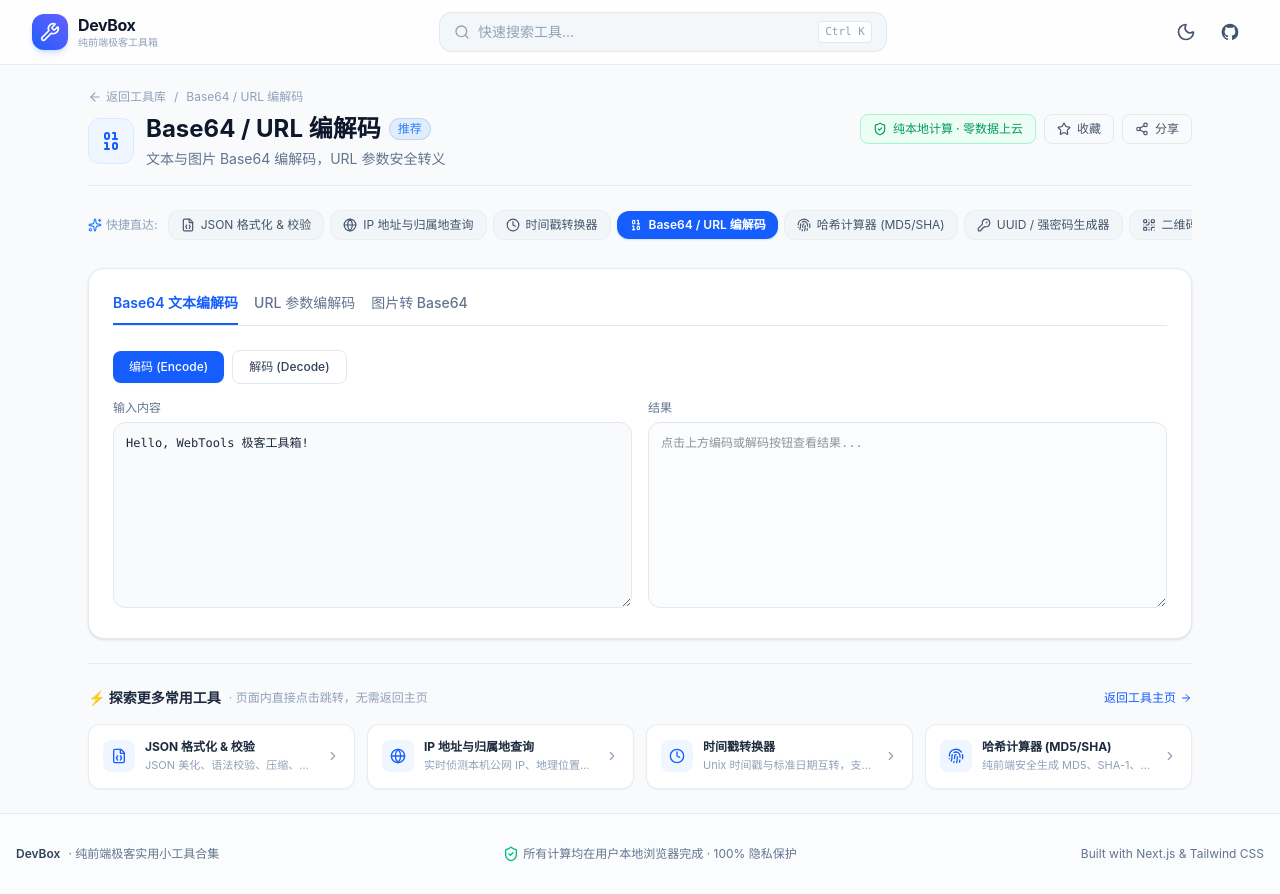
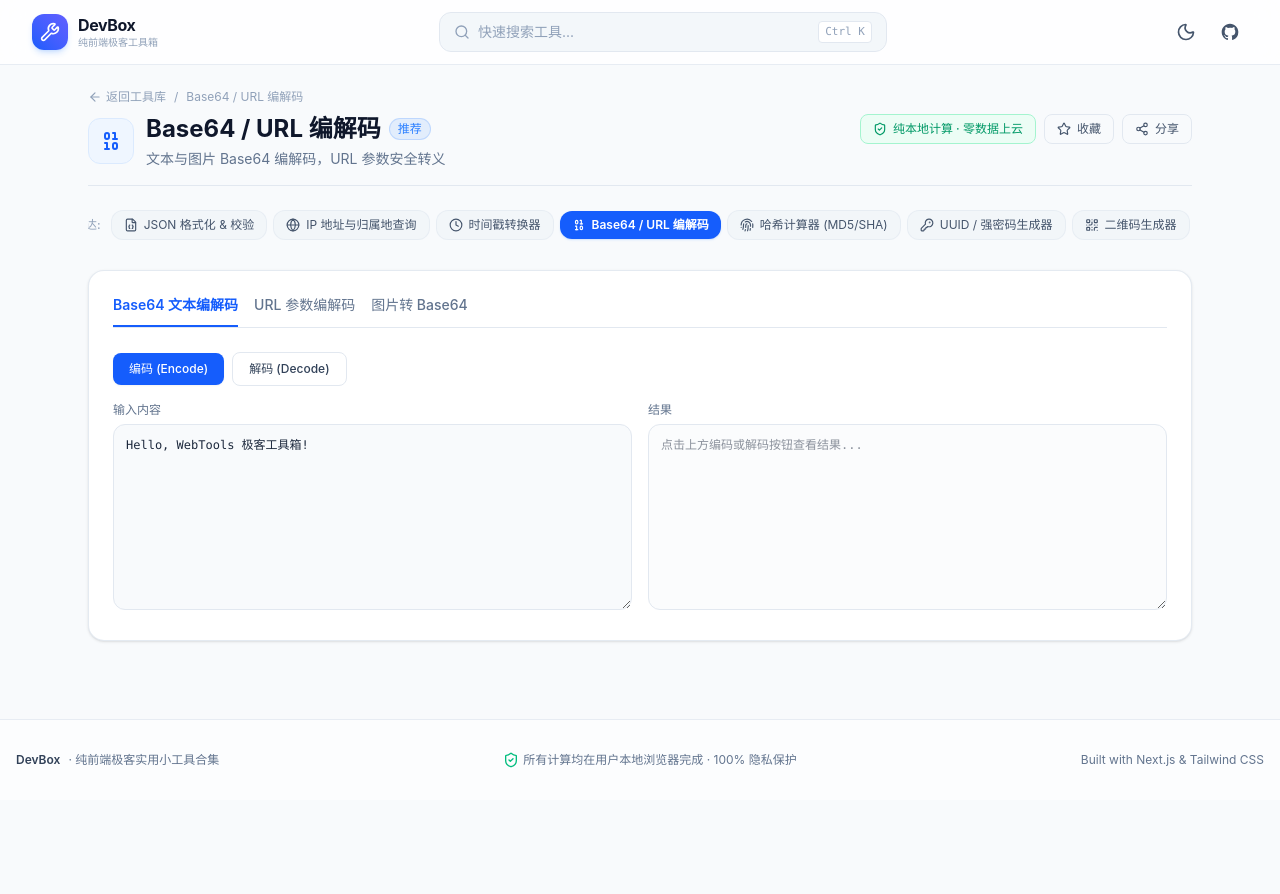
Before and after one commit to juejijianghuaa/DevBox, a Next.js app: page /tools/base64-codec in a window 1280 px wide. After the commit the page ends 800 px from the top, so only its background shows below. Built offline with nearby package versions, Linux system fonts and the light colour scheme.

Commit message:
update: 2026/9/6 18:54:16

```diff
--- a/src/components/common/ToolContainer.tsx
+++ b/src/components/common/ToolContainer.tsx
@@ -12,9 +12,7 @@ import {
   ShieldCheck,
   Check,
   ArrowLeft,
-  ArrowRight,
   Sparkles,
-  ChevronRight,
 } from "lucide-react";
 import { copyToClipboard } from "@/lib/utils";
 import { TOOLS } from "@/config/tools";
@@ -29,9 +27,37 @@ export function ToolContainer({ tool, children }: ToolContainerProps) {
   const { addRecentTool } = useRecentTools();
   const [copied, setCopied] = useState(false);
 
+  const ribbonRef = React.useRef<HTMLDivElement>(null);
+
   useEffect(() => {
     addRecentTool(tool.id);
   }, [tool.id, addRecentTool]);
+
+  // Support mouse wheel horizontal scrolling when hovered over the quick ribbon
+  useEffect(() => {
+    const el = ribbonRef.current;
+    if (!el) return;
+
+    const onWheel = (e: WheelEvent) => {
+      if (el.scrollWidth > el.clientWidth && e.deltaY !== 0) {
+        e.preventDefault();
+        el.scrollLeft += e.deltaY;
+      }
+    };
+
+    el.addEventListener("wheel", onWheel, { passive: false });
+    return () => el.removeEventListener("wheel", onWheel);
+  }, []);
+
+  // Ensure active tool is visible when loaded
+  useEffect(() => {
+    const el = ribbonRef.current;
+    if (!el) return;
+    const active = el.querySelector("[data-active='true']");
+    if (active) {
+      active.scrollIntoView({ behavior: "smooth", inline: "center", block: "nearest" });
+    }
+  }, [tool.id]);
 
   const handleShare = async () => {
     const success = await copyToClipboard(window.location.href);
@@ -42,9 +68,6 @@ export function ToolContainer({ tool, children }: ToolContainerProps) {
   };
 
   const favorite = favMounted ? isFavorite(tool.id) : false;
-
-  // Other tools for bottom exploration
-  const otherTools = TOOLS.filter((t) => t.id !== tool.id);
 
   return (
     <div className="w-full max-w-6xl mx-auto px-4 sm:px-6 py-6 space-y-6">
@@ -131,9 +154,12 @@ export function ToolContainer({ tool, children }: ToolContainerProps) {
         </div>
       </div>
 
-      {/* Quick Switch Ribbon: Direct jump to any other tool with 1 click */}
-      <div className="flex items-center gap-1.5 overflow-x-auto pb-1 scrollbar-none text-xs">
-        <span className="text-slate-400 font-medium shrink-0 mr-1 flex items-center gap-1">
+      {/* Quick Switch Ribbon: Direct jump to any other tool with 1 click & mouse wheel scroll */}
+      <div
+        ref={ribbonRef}
+        className="flex items-center gap-1.5 overflow-x-auto pb-1.5 text-xs scroll-smooth"
+      >
+        <span className="text-slate-400 font-medium shrink-0 mr-1 flex items-center gap-1 select-none">
           <Sparkles className="w-3.5 h-3.5 text-blue-500" />
           快捷直达:
         </span>
@@ -143,7 +169,8 @@ export function ToolContainer({ tool, children }: ToolContainerProps) {
             <Link
               key={t.id}
               href={`/tools/${t.id}`}
-              className={`flex items-center gap-1.5 px-3 py-1.5 rounded-xl whitespace-nowrap transition-all cursor-pointer ${
+              data-active={isActive}
+              className={`flex items-center gap-1.5 px-3 py-1.5 rounded-xl whitespace-nowrap transition-all cursor-pointer shrink-0 ${
                 isActive
                   ? "bg-blue-600 text-white font-semibold shadow-xs shadow-blue-500/20"
                   : "bg-slate-100/90 dark:bg-slate-900/80 hover:bg-slate-200 dark:hover:bg-slate-800 text-slate-600 dark:text-slate-300 border border-slate-200/60 dark:border-slate-800/80"
@@ -160,52 +187,6 @@ export function ToolContainer({ tool, children }: ToolContainerProps) {
       <div className="bg-white dark:bg-[#111726] rounded-2xl border border-slate-200/90 dark:border-slate-800/90 shadow-sm p-4 sm:p-6">
         {children}
       </div>
-
-      {/* Bottom Section: Explore Other Tools */}
-      <div className="pt-6 border-t border-slate-200/80 dark:border-slate-800 space-y-4">
-        <div className="flex items-center justify-between">
-          <div className="flex items-center gap-2">
-            <span className="text-sm font-bold text-slate-800 dark:text-slate-200">
-              ⚡ 探索更多常用工具
-            </span>
-            <span className="text-xs text-slate-400 hidden sm:inline-block">
-              · 页面内直接点击跳转，无需返回主页
-            </span>
-          </div>
-          <Link
-            href="/"
-            className="text-xs text-blue-600 dark:text-blue-400 hover:underline flex items-center gap-1"
-          >
-            <span>返回工具主页</span>
-            <ArrowRight className="w-3 h-3" />
-          </Link>
-        </div>
-
-        <div className="grid grid-cols-1 sm:grid-cols-2 lg:grid-cols-4 gap-3">
-          {otherTools.slice(0, 4).map((t) => (
-            <Link
-              key={t.id}
-              href={`/tools/${t.id}`}
-              className="group p-3.5 rounded-xl bg-white dark:bg-[#111726] border border-slate-200/80 dark:border-slate-800 hover:border-blue-400 dark:hover:border-blue-500/50 shadow-xs hover:shadow-md transition-all flex flex-col justify-between space-y-2"
-            >
-              <div className="flex items-center gap-2.5">
-                <div className="p-2 rounded-lg bg-blue-50 dark:bg-blue-950/60 text-blue-600 dark:text-blue-400 shrink-0 group-hover:scale-105 transition-transform">
-                  <DynamicIcon name={t.iconName} className="w-4 h-4" />
-                </div>
-                <div className="min-w-0 flex-1">
-                  <div className="text-xs font-bold text-slate-800 dark:text-slate-100 truncate group-hover:text-blue-600 dark:group-hover:text-blue-400 transition-colors">
-                    {t.name}
-                  </div>
-                  <div className="text-[11px] text-slate-400 truncate mt-0.5">
-                    {t.description}
-                  </div>
-                </div>
-                <ChevronRight className="w-3.5 h-3.5 text-slate-400 group-hover:text-blue-500 group-hover:translate-x-0.5 transition-all shrink-0" />
-              </div>
-            </Link>
-          ))}
-        </div>
-      </div>
     </div>
   );
 }
```
